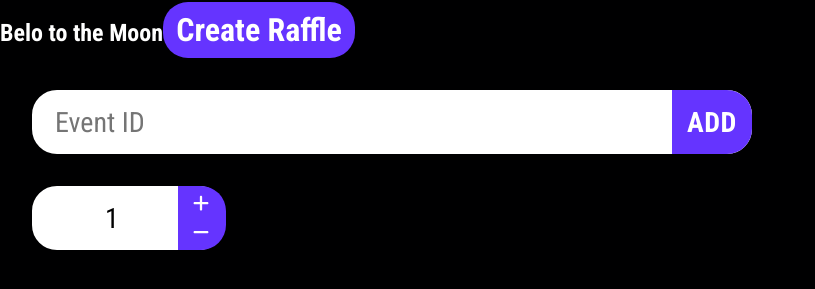
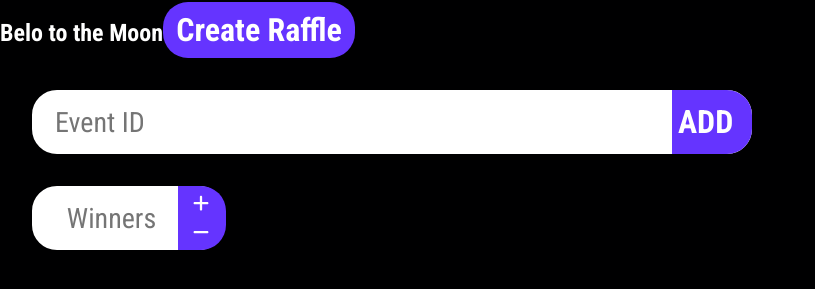
Before and after one commit to sgalanb/random-poaps, a React (Create React App) app: page / in a window 1280 px wide. Shown: the part 297-586 px from the top of the page, without its empty margins (0-815 px from the left). Built offline with nearby package versions, Linux system fonts and the light colour scheme.

Commit message:
MODIFY: improve IdInput and WinnersInput

```diff
--- a/src/App.js
+++ b/src/App.js
@@ -15,7 +15,7 @@ function App() {
       <EventName text={'Belo to the Moon'} url={'https://poap.gallery/event/31287'} />
       <ButtonPrimary text={'Create Raffle'} />
       <IdInput />
-      <WinnersInput />
+      <WinnersInput numberOfAddresses={100} />
     </div>
   );
 }
--- a/src/components/IdInput/IdInput.jsx
+++ b/src/components/IdInput/IdInput.jsx
@@ -18,9 +18,9 @@ export default function IdInput() {
     return (
         <form className="eventIdForm" onSubmit={handleSubmit}>
             <input className="eventIdInput" type='number' min={1} max={99999} onChange={handleChange} value={id} placeholder='Event ID'/>
-            <div className="eventIdDiv" onClick={handleSubmit}>
-                <p className="EventIdP">ADD</p>
-            </div>
+            <button className="eventIdDiv" >
+            ADD
+            </button>
         </form>
     )
 }
--- a/src/components/WinnersInput/WinnersInput.css
+++ b/src/components/WinnersInput/WinnersInput.css
@@ -18,7 +18,8 @@
     border-color: #fff;
     border-style: solid;
     background-color: #fff;
-    padding-left: 70px;
+    padding-right: 20px;
+    text-align: center;
 }
 
 .winnersInputInput:focus {
--- a/src/components/WinnersInput/WinnersInput.jsx
+++ b/src/components/WinnersInput/WinnersInput.jsx
@@ -3,10 +3,12 @@ import './WinnersInput.css'
 import { ReactComponent as MinusSolid } from '../../images/minus-solid.svg';
 import { ReactComponent as PlusSolid } from '../../images/plus-solid.svg';
 
-export default function WinnersInput() {
-    const [winners, setWinners] = useState(1)
+export default function WinnersInput({numberOfAddresses}) {
+    const [winners, setWinners] = useState('')
 
-    let numberOfAddresses = 10
+    const handleChange = evt => {
+        setWinners(evt.target.value);
+    }
 
     const handlePlus = () => {
         if (winners < numberOfAddresses) {
@@ -22,12 +24,13 @@ export default function WinnersInput() {
         }
     }
 
-    const handleChange = evt => {
-        setWinners(evt.target.value);
+    const handleSubmit = (evt) => {
+        evt.preventDefault()
+        console.log('hola')
     }
 
     return (
-        <form className="winnersInputForm" >
+        <form className="winnersInputForm" onSubmit={handleSubmit} >
             <input className="winnersInputInput" type='number' min={1} max={numberOfAddresses} onChange={handleChange} value={winners} placeholder='Winners'/>
             <div className="WinnersInputDivBox">
                 <div className="WinnersInputDivPlus" onClick={handlePlus}>
```
